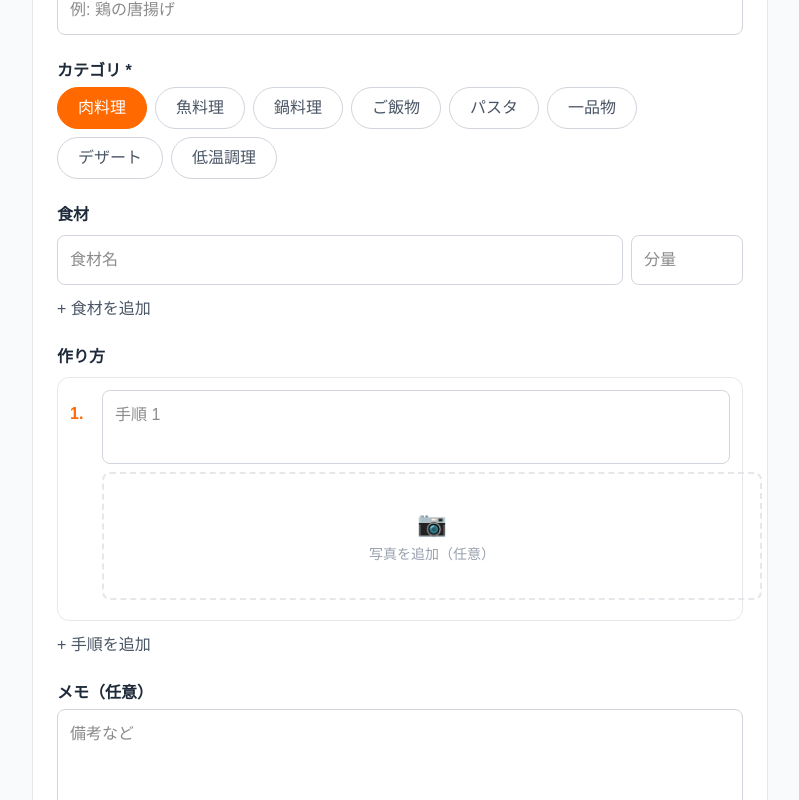
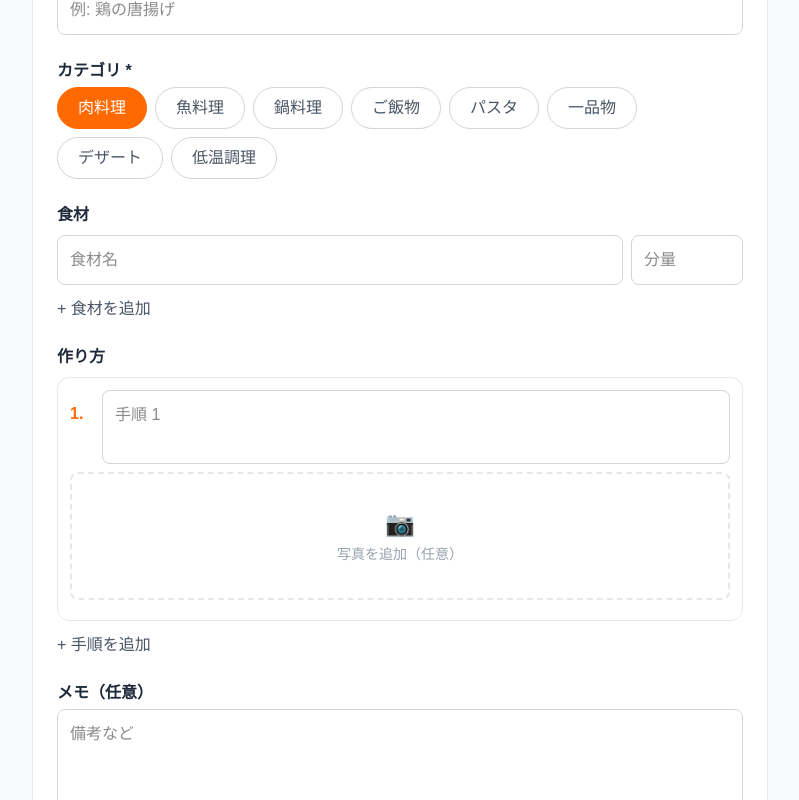
Before and after one commit to Ken-githab/My-cooking-teacher-app, a Next.js app: page /recipes/new in a window 1280 px wide. Shown: the part 421-1221 px from the top of the page, without its empty margins (240-1039 px from the left). Built offline with nearby package versions, Linux system fonts and the light colour scheme; no server answers.

Commit message:
fix: 手順写真エリアのはみ出しを修正

```diff
--- a/components/RecipeForm.tsx
+++ b/components/RecipeForm.tsx
@@ -247,7 +247,7 @@ export default function RecipeForm({ initial, onSubmit, submitLabel }: Props) {
               {/* 手順ごとの写真 */}
               <div
                 onClick={() => stepFileRefs.current[i]?.click()}
-                className="relative w-full h-32 rounded-lg border-2 border-dashed border-gray-200 overflow-hidden cursor-pointer hover:border-orange-400 transition-colors ml-8"
+                className="relative w-full h-32 rounded-lg border-2 border-dashed border-gray-200 overflow-hidden cursor-pointer hover:border-orange-400 transition-colors"
               >
                 {step.imageUrl ? (
                   // eslint-disable-next-line @next/next/no-img-element
```
